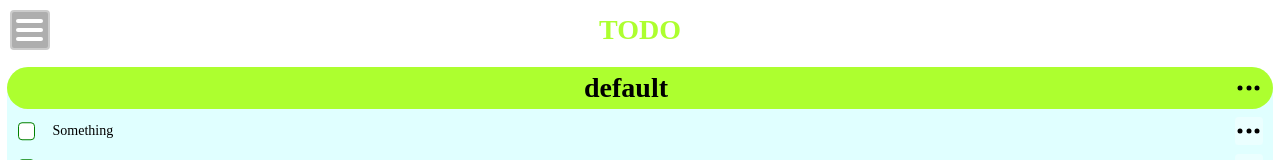
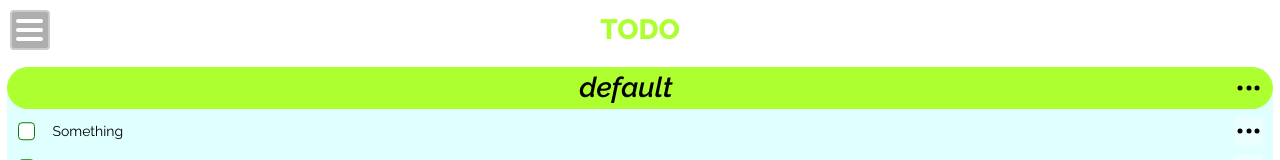
Before and after one commit to themetar/TODO-App, a website built with webpack: page dist/index.html in a window 1280 px wide. Shown: the top 160 px of the page. Built offline with nearby package versions, Linux system fonts and the light colour scheme.

Commit message:
Add custom font (from Google fonts)

```diff
--- a/dist/index.html
+++ b/dist/index.html
@@ -4,6 +4,7 @@
   <meta charset="UTF-8">
   <meta name="viewport" content="width=device-width, initial-scale=1.0">
   <title>TODO</title>
+  <link href="https://fonts.googleapis.com/css2?family=Raleway:ital,wght@0,400;0,800;1,600&display=swap" rel="stylesheet">
   <link rel="stylesheet" href="style.css">
 </head>
 <body>
--- a/dist/style.css
+++ b/dist/style.css
@@ -31,6 +31,7 @@ button {
 }
 
 html {
+  font-family: 'Raleway', sans-serif;
   font-size: 14px;
 }
 
@@ -164,6 +165,8 @@ form fieldset {
 header h2 {
   line-height: 3rem;
   font-size: 2rem;
+  font-weight: 600;
+  font-style: italic;
   text-align: center;
 }
 
```
